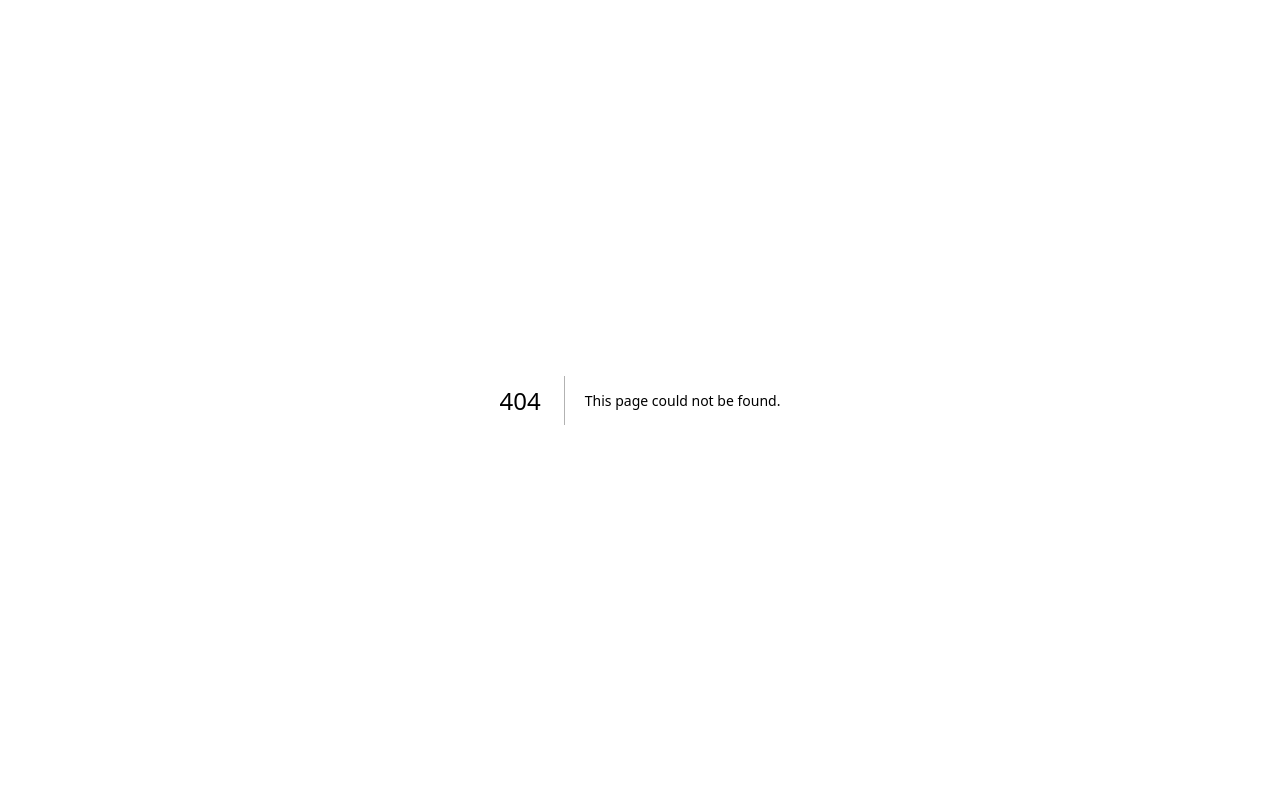
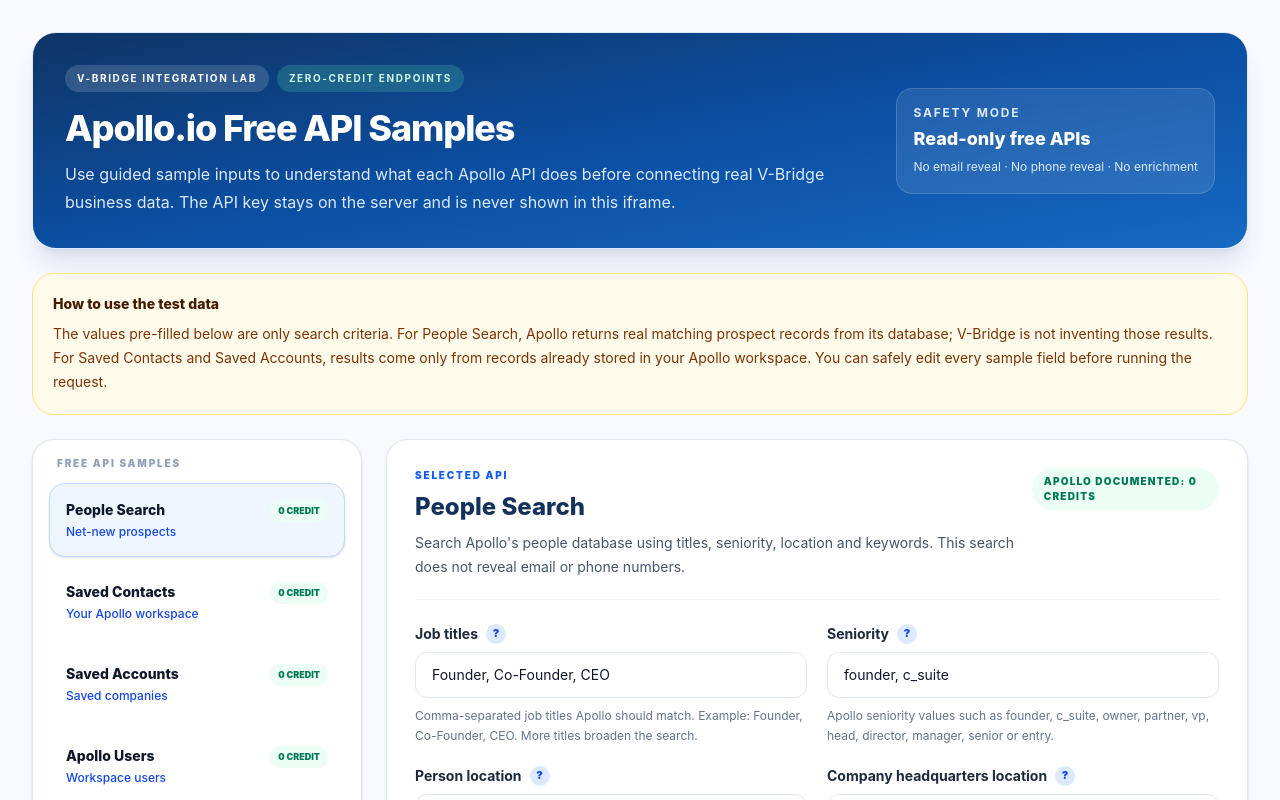
Before and after one commit to jey-kathirvel/vbridge-ai, a Next.js app in the folder app/: page /apollo-free-lab in a window 1280 px wide. Before the commit this address had no page. Shown: the top 800 px of the page. Built offline with nearby package versions, Linux system fonts and the light colour scheme.

Commit message:
Add iframe-ready Apollo free API lab page

```diff
--- /dev/null
+++ b/app/src/app/apollo-free-lab/page.tsx
@@ -0,0 +1,5 @@
+import ApolloFreeLab from "@/components/ApolloFreeLab";
+
+export default function ApolloFreeLabPage() {
+  return <ApolloFreeLab />;
+}
```
